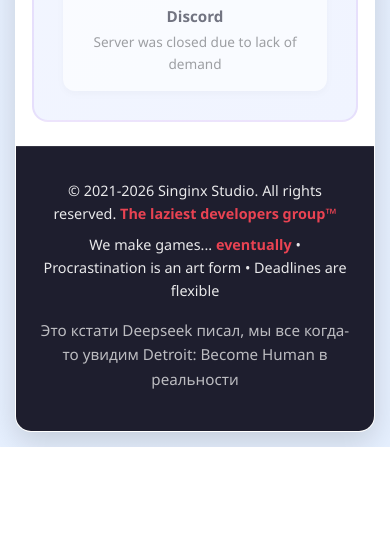
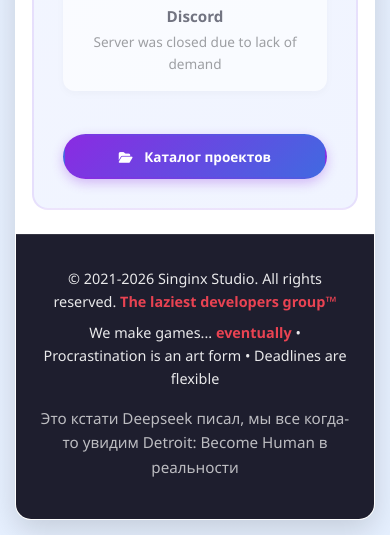
Before and after one commit to AnilyKarlene/SS-site, a plain HTML site: page index.html in a window 390 px wide. Shown: the part 7499-8034 px from the top of the page. Before the commit the page ends 7946 px from the top, so only its background shows below. Drawn offline with Linux system fonts and the light colour scheme.

Commit message:
Добавлена ссылка на каталог проектов

```diff
--- a/index.html
+++ b/index.html
@@ -688,6 +688,60 @@
         }
 
         .game-link-btn i {
+            margin-right: 8px;
+            font-size: 0.9em;
+        }
+
+        /* Кнопка "Каталог проектов" */
+        .catalog-btn {
+            display: block;
+            width: 100%;
+            margin-top: 1.5rem;
+            padding: 1rem 1.5rem;
+            background: linear-gradient(135deg, var(--primary-color), var(--secondary-color));
+            color: white;
+            text-decoration: none;
+            border-radius: 30px;
+            font-weight: 700;
+            font-size: clamp(1rem, 1.3vw, 1.1rem);
+            transition: var(--transition);
+            box-shadow: 0 4px 12px rgba(138, 43, 226, 0.3);
+            border: 2px solid transparent;
+            text-align: center;
+            position: relative;
+            overflow: hidden;
+            z-index: 1;
+        }
+
+        .catalog-btn:hover {
+            transform: translateY(-3px);
+            box-shadow: 0 8px 20px rgba(138, 43, 226, 0.4);
+            border-color: var(--primary-color);
+        }
+
+        .catalog-btn:active {
+            transform: translateY(-1px);
+        }
+
+        .catalog-btn::before {
+            content: '';
+            position: absolute;
+            top: 0;
+            left: 0;
+            width: 100%;
+            height: 100%;
+            background: linear-gradient(135deg, #6a11cb, #2575fc);
+            z-index: -1;
+            opacity: 0;
+            transition: opacity 0.3s ease;
+            border-radius: 30px;
+        }
+
+        .catalog-btn:hover::before {
+            opacity: 1;
+        }
+
+        .catalog-btn i {
             margin-right: 8px;
             font-size: 0.9em;
         }
@@ -1117,7 +1171,7 @@
                 font-size: clamp(1.2rem, 1.8vw, 1.5rem);
             }
 
-            .game-link-btn {
+            .game-link-btn, .catalog-btn {
                 padding: 0.7rem 1.3rem;
                 font-size: 0.9rem;
             }
@@ -1173,7 +1227,7 @@
                 font-size: 1.2rem;
             }
 
-            .game-link-btn {
+            .game-link-btn, .catalog-btn {
                 padding: 0.6rem 1.2rem;
                 font-size: 0.85rem;
                 width: 100%;
@@ -1664,6 +1718,11 @@
                             </div>
                         </div>
                     </div>
+
+                    <!-- Кнопка "Каталог проектов" -->
+                    <a href="catalog.html" class="catalog-btn" aria-label="Перейти в каталог проектов">
+                        <i class="fas fa-folder-open"></i> Каталог проектов
+                    </a>
                 </div>
             </aside>
         </main>
@@ -1766,10 +1825,10 @@
             }
 
             // Эффект при наведении на ссылки
-            const links = document.querySelectorAll('.link-item, .email-link-item, .game-link-btn');
+            const links = document.querySelectorAll('.link-item, .email-link-item, .game-link-btn, .catalog-btn');
             links.forEach(link => {
                 link.addEventListener('mouseenter', function() {
-                    const icon = this.querySelector('.link-icon i, .email-icon i, .fas.fa-external-link-alt');
+                    const icon = this.querySelector('.link-icon i, .email-icon i, .fas.fa-external-link-alt, .fas.fa-folder-open');
                     if (icon) {
                         icon.style.transform = 'rotate(10deg) scale(1.2)';
                         icon.style.transition = 'transform 0.3s ease';
@@ -1777,7 +1836,7 @@
                 });
 
                 link.addEventListener('mouseleave', function() {
-                    const icon = this.querySelector('.link-icon i, .email-icon i, .fas.fa-external-link-alt');
+                    const icon = this.querySelector('.link-icon i, .email-icon i, .fas.fa-external-link-alt, .fas.fa-folder-open');
                     if (icon) {
                         icon.style.transform = '';
                     }
@@ -1888,6 +1947,7 @@
                     gameChoiceText: "ПвК - Эпизод 3",
                     gameChoiceNote: "(Anily Karlene - assistant leader)",
                     gameButtonText: "More about the game here",
+                    catalogButtonText: "Projects Catalog",
                     saikono: "Saikono, when will you fix 'Tiny Bunny'?",
                     footer: "This was written by Deepseek, we'll all see Detroit: Become Human in reality someday",
                     langBtn: "RU",
@@ -1919,6 +1979,7 @@
                     gameChoiceText: "ПвК - Эпизод 3",
                     gameChoiceNote: "(Anily Karlene - помощник лидера)",
                     gameButtonText: "Подробнее о игре здесь",
+                    catalogButtonText: "Каталог проектов",
                     saikono: "Saikono, когда исправишь 'Tiny Bunny'?",
                     footer: "Это, кстати, Deepseek писал, мы все когда-нибудь увидим Detroit: Become Human в реальности",
                     langBtn: "EN",
@@ -1955,6 +2016,7 @@
                     const gameChoiceText = document.querySelector('#game-choice-text');
                     const gameChoiceNote = document.querySelector('.game-choice-section small');
                     const gameButton = document.querySelector('.game-link-btn');
+                    const catalogButton = document.querySelector('.catalog-btn');
                     const saikonoElement = document.querySelector('.saikono-message');
                     const footerElement = document.querySelector('.footer-text:last-child');
                     const copyrightElement = document.querySelector('.footer-text:first-child');
@@ -1985,6 +2047,7 @@
                     if (gameChoiceText) gameChoiceText.textContent = translations[lang].gameChoiceText;
                     if (gameChoiceNote) gameChoiceNote.textContent = translations[lang].gameChoiceNote;
                     if (gameButton) gameButton.innerHTML = `<i class="fas fa-external-link-alt"></i> ${translations[lang].gameButtonText}`;
+                    if (catalogButton) catalogButton.innerHTML = `<i class="fas fa-folder-open"></i> ${translations[lang].catalogButtonText}`;
                     if (saikonoElement) saikonoElement.textContent = translations[lang].saikono;
                     if (footerElement) footerElement.textContent = translations[lang].footer;
                     if (copyrightElement) {
```
